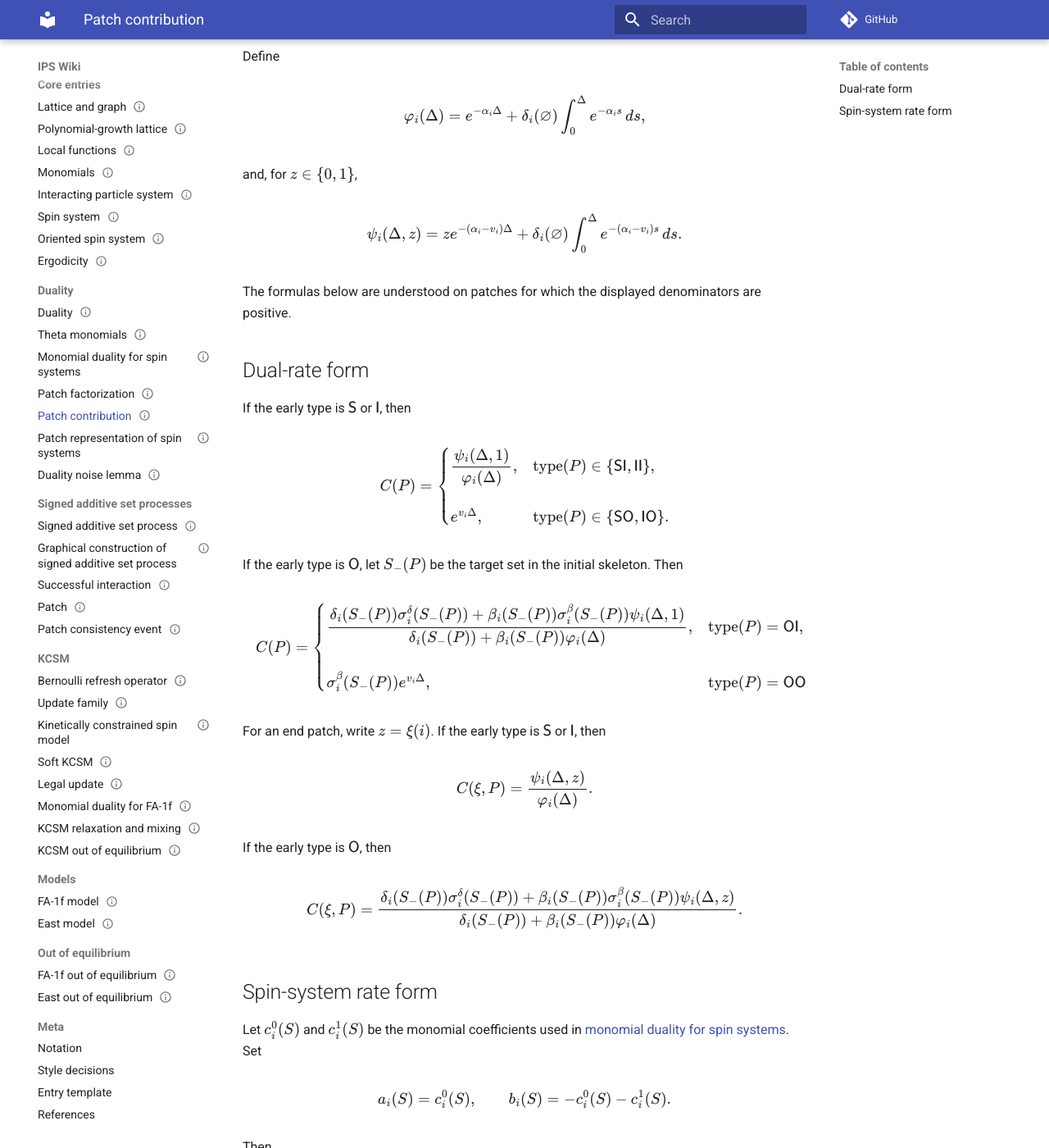
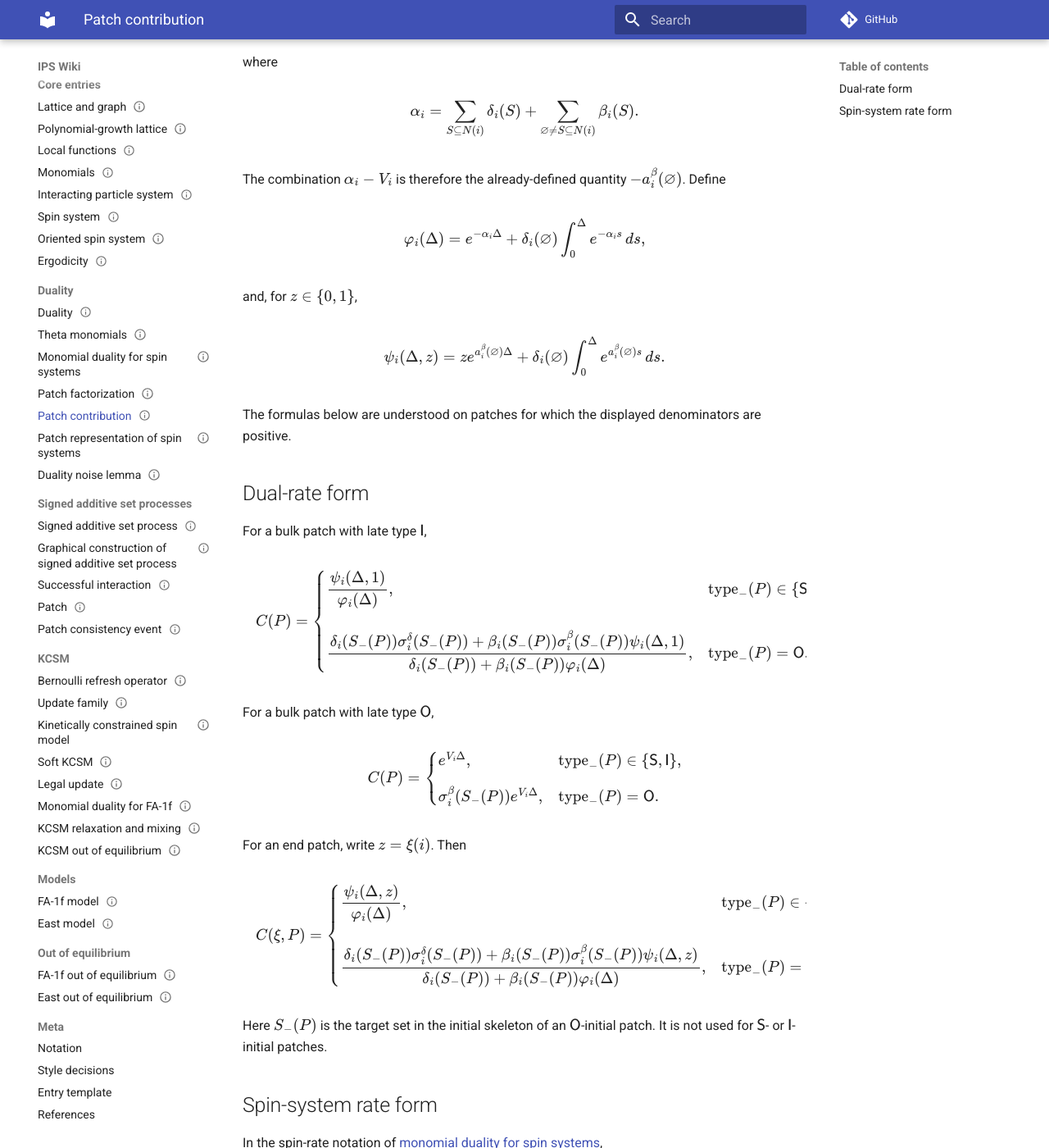
Before and after one commit to maciejgluchowski86-beep/ips-wiki, an MkDocs documentation site: the page built from docs/entries/patch-contribution.md, in a window 1280 px wide and 1400 px high, scrolled down 447 px. Shown: the whole window at 82% size. Built offline with MkDocs 1.6.1 and Material for MkDocs 9.7.7, drawn with Linux system fonts in a browser that asks for light colours; comment, search, counter and statistics services are not loaded; some of the changed text lies outside the part shown.

Commit message:
systematize patch contribution formulas

```diff
--- a/docs/entries/patch-contribution.md
+++ b/docs/entries/patch-contribution.md
@@ -20,7 +20,13 @@ P=\{i\}\times[s_-,s_+),
 \Delta=s_+-s_-.
 $$
 
-Write \(v_i\) for the site potential of the signed dual, and set
+Let \(V_i\) be the one-site Feynman--Kac potential and let \(a_i^\beta(\vn)\) be the empty birth coefficient from [monomial duality for spin systems](monomial-duality-for-spin-systems.md). Thus
+
+$$
+V_i=\alpha_i+a_i^\beta(\vn),
+$$
+
+where
 
 $$
 \alpha_i
@@ -30,7 +36,7 @@ $$
 \sum_{\vn\ne S\subseteq N(i)}\beta_i(S).
 $$
 
-Define
+The combination \(\alpha_i-V_i\) is therefore the already-defined quantity \(-a_i^\beta(\vn)\). Define
 
 $$
 \varphi_i(\Delta)
@@ -46,33 +52,24 @@ and, for \(z\in\{0,1\}\),
 $$
 \psi_i(\Delta,z)
 =
-z e^{-(\alpha_i-v_i)\Delta}
+z e^{a_i^\beta(\vn)\Delta}
 +
 \delta_i(\vn)
-\int_0^\Delta e^{-(\alpha_i-v_i)s}\,ds.
+\int_0^\Delta e^{a_i^\beta(\vn)s}\,ds.
 $$
 
 The formulas below are understood on patches for which the displayed denominators are positive.
 
 ## Dual-rate form
 
-If the early type is \(\mathsf S\) or \(\mathsf I\), then
+For a bulk patch with late type \(\mathsf I\),
 
 $$
-C(P)=
+C(P)
+=
 \begin{cases}
 \dfrac{\psi_i(\Delta,1)}{\varphi_i(\Delta)},
-& \operatorname{type}(P)\in\{\mathsf{SI},\mathsf{II}\},\\[1.2em]
-e^{v_i\Delta},
-& \operatorname{type}(P)\in\{\mathsf{SO},\mathsf{IO}\}.
-\end{cases}
-$$
-
-If the early type is \(\mathsf O\), let \(S_-(P)\) be the target set in the initial skeleton. Then
-
-$$
-C(P)=
-\begin{cases}
+& \operatorname{type}_-(P)\in\{\mathsf S,\mathsf I\},\\[1.2em]
 \dfrac{
 \delta_i(S_-(P))\sigma_i^\delta(S_-(P))
 +
@@ -80,79 +77,71 @@ C(P)=
 }{
 \delta_i(S_-(P))+\beta_i(S_-(P))\varphi_i(\Delta)
 },
-& \operatorname{type}(P)=\mathsf{OI},\\[1.4em]
-\sigma_i^\beta(S_-(P))e^{v_i\Delta},
-& \operatorname{type}(P)=\mathsf{OO}.
+& \operatorname{type}_-(P)=\mathsf O.
 \end{cases}
 $$
 
-For an end patch, write \(z=\xi(i)\). If the early type is \(\mathsf S\) or \(\mathsf I\), then
+For a bulk patch with late type \(\mathsf O\),
+
+$$
+C(P)
+=
+\begin{cases}
+e^{V_i\Delta},
+& \operatorname{type}_-(P)\in\{\mathsf S,\mathsf I\},\\[0.8em]
+\sigma_i^\beta(S_-(P))e^{V_i\Delta},
+& \operatorname{type}_-(P)=\mathsf O.
+\end{cases}
+$$
+
+For an end patch, write \(z=\xi(i)\). Then
 
 $$
 C(\xi,P)
 =
-\frac{\psi_i(\Delta,z)}{\varphi_i(\Delta)}.
-$$
-
-If the early type is \(\mathsf O\), then
-
-$$
-C(\xi,P)
-=
-\frac{
+\begin{cases}
+\dfrac{\psi_i(\Delta,z)}{\varphi_i(\Delta)},
+& \operatorname{type}_-(P)\in\{\mathsf S,\mathsf I\},\\[1.2em]
+\dfrac{
 \delta_i(S_-(P))\sigma_i^\delta(S_-(P))
 +
 \beta_i(S_-(P))\sigma_i^\beta(S_-(P))\psi_i(\Delta,z)
 }{
 \delta_i(S_-(P))+\beta_i(S_-(P))\varphi_i(\Delta)
-}.
+},
+& \operatorname{type}_-(P)=\mathsf O.
+\end{cases}
 $$
+
+Here \(S_-(P)\) is the target set in the initial skeleton of an \(\mathsf O\)-initial patch. It is not used for \(\mathsf S\)- or \(\mathsf I\)-initial patches.
 
 ## Spin-system rate form
 
-Let \(c_i^0(S)\) and \(c_i^1(S)\) be the monomial coefficients used in [monomial duality for spin systems](monomial-duality-for-spin-systems.md). Set
+In the spin-rate notation of [monomial duality for spin systems](monomial-duality-for-spin-systems.md),
 
 $$
-a_i(S)=c_i^0(S),
-\qquad
-b_i(S)=-c_i^0(S)-c_i^1(S).
+a_i^\beta(\vn)=-c_i^0(\vn)-c_i^1(\vn),
 $$
 
-Then
+so
 
 $$
-\delta_i(S)=|a_i(S)|,
-\qquad
-\sigma_i^\delta(S)=\operatorname{sgn}_\pm a_i(S),
+V_i
+=
+\alpha_i-c_i^0(\vn)-c_i^1(\vn),
 $$
 
-and, for \(S\ne\vn\),
-
-$$
-\beta_i(S)=|b_i(S)|,
-\qquad
-\sigma_i^\beta(S)=\operatorname{sgn}_\pm b_i(S).
-$$
-
-Moreover
+with
 
 $$
 \alpha_i
 =
 \sum_{S\subseteq N(i)}|c_i^0(S)|
 +
-\sum_{\vn\ne S\subseteq N(i)}|c_i^0(S)+c_i^1(S)|,
+\sum_{\vn\ne S\subseteq N(i)}|c_i^0(S)+c_i^1(S)|.
 $$
 
-and
-
-$$
-v_i
-=
-\alpha_i-c_i^0(\vn)-c_i^1(\vn).
-$$
-
-Therefore
+Thus
 
 $$
 \varphi_i(\Delta)
@@ -168,40 +157,59 @@ and
 $$
 \psi_i(\Delta,z)
 =
-z e^{-(\alpha_i-v_i)\Delta}
+z e^{-(c_i^0(\vn)+c_i^1(\vn))\Delta}
 +
 |c_i^0(\vn)|
-\int_0^\Delta e^{-(\alpha_i-v_i)s}\,ds.
+\int_0^\Delta e^{-(c_i^0(\vn)+c_i^1(\vn))s}\,ds.
 $$
 
-The only rows involving nonempty \(S_-(P)\) become, for \(S=S_-(P)\),
+For nonempty \(S\subseteq N(i)\),
 
 $$
-C_{\mathsf{OI}}(P)
+\delta_i(S)\sigma_i^\delta(S)=c_i^0(S),
+\qquad
+\beta_i(S)\sigma_i^\beta(S)=-c_i^0(S)-c_i^1(S),
+$$
+
+and
+
+$$
+\delta_i(S)=|c_i^0(S)|,
+\qquad
+\beta_i(S)=|c_i^0(S)+c_i^1(S)|.
+$$
+
+Therefore the \(\mathsf O\)-initial rows become, with \(S=S_-(P)\),
+
+$$
+C(P)
 =
 \frac{
 c_i^0(S)-\left(c_i^0(S)+c_i^1(S)\right)\psi_i(\Delta,1)
 }{
 |c_i^0(S)|+|c_i^0(S)+c_i^1(S)|\varphi_i(\Delta)
-},
+}
+\quad\text{if }\operatorname{type}(P)=\mathsf{OI},
 $$
 
 $$
-C_{\mathsf{OO}}(P)
+C(P)
 =
-\operatorname{sgn}_\pm\left(-c_i^0(S)-c_i^1(S)\right)e^{v_i\Delta},
+\operatorname{sgn}_\pm\left(-c_i^0(S)-c_i^1(S)\right)e^{V_i\Delta}
+\quad\text{if }\operatorname{type}(P)=\mathsf{OO},
 $$
 
 and
 
 $$
-C_{\mathsf{OE}}(\xi,P)
+C(\xi,P)
 =
 \frac{
 c_i^0(S)-\left(c_i^0(S)+c_i^1(S)\right)\psi_i(\Delta,\xi(i))
 }{
 |c_i^0(S)|+|c_i^0(S)+c_i^1(S)|\varphi_i(\Delta)
-}.
+}
+\quad\text{if }\operatorname{type}(P)=\mathsf{OE}.
 $$
 
-The remaining rows are the same formulas from the dual-rate form with the displayed \(\varphi_i\), \(\psi_i\), and \(v_i\).
+The \(\mathsf S\)- and \(\mathsf I\)-initial rows are the corresponding dual-rate formulas above with these \(\varphi_i\), \(\psi_i\), and \(V_i\).
```
